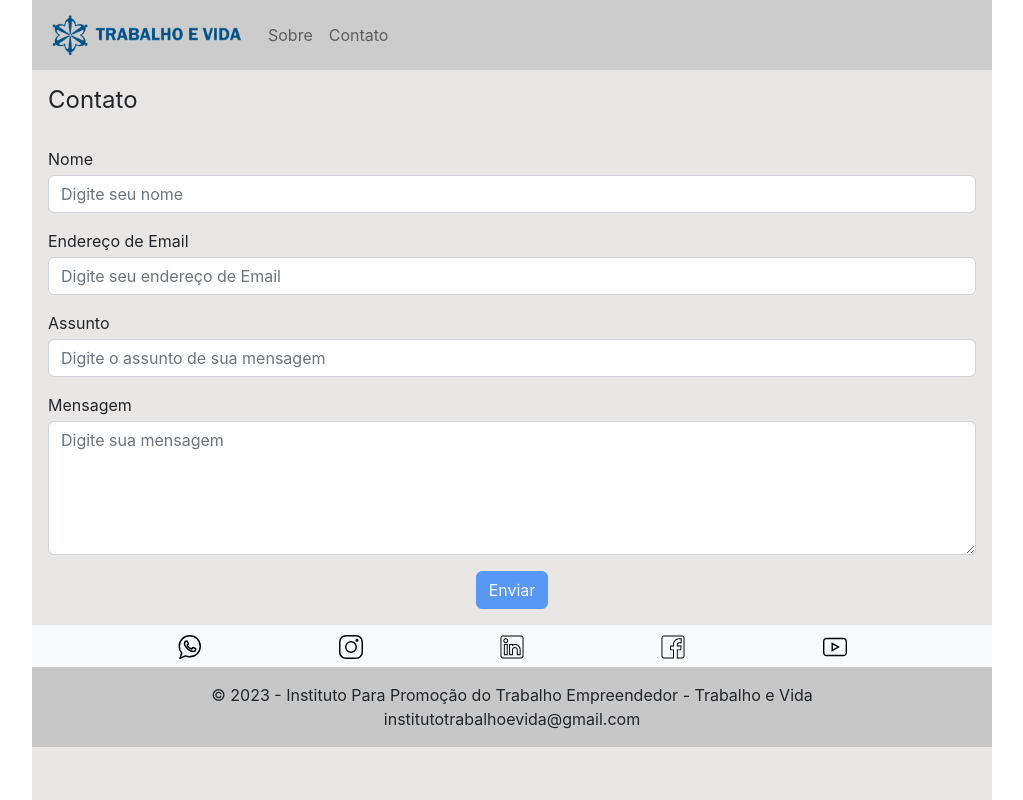
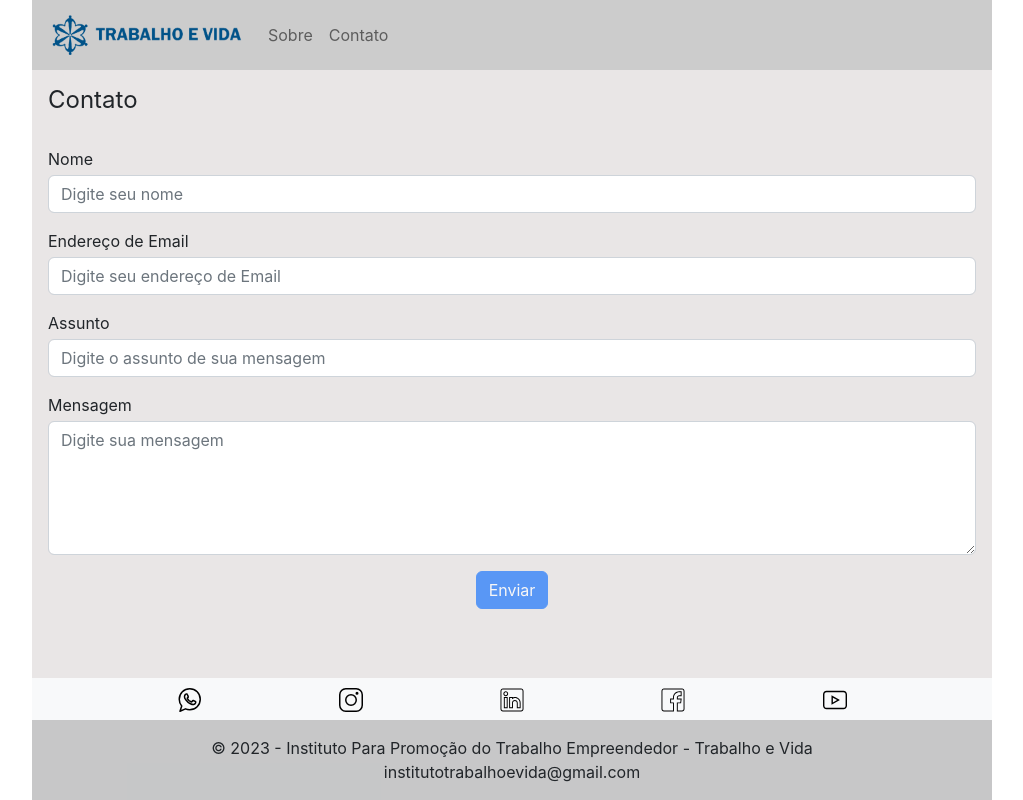
Before and after one commit to joaobarros1/trabalhoevida, a React (Create React App) app: page /contact in a window 1280 px wide. Shown: the whole page, without its empty margins (128-1151 px from the left). Built offline with nearby package versions, Linux system fonts and the light colour scheme.

Commit message:
fixing footer

```diff
--- a/src/components/Footer.js
+++ b/src/components/Footer.js
@@ -9,7 +9,7 @@ import YoutubeIcon from "../assets/images/youtube.svg";
 export class Footer extends Component {
   render() {
     return (
-      <footer className="bg-light text-center main-footer">
+      <footer className="bg-light text-center main-footer footer">
         <div className="container p-2">
           <div className="row">
             <div className="col-1"></div>
--- a/src/index.css
+++ b/src/index.css
@@ -48,6 +48,11 @@ img {
   height: auto;
 }
 
+body {
+  position: relative;
+  min-height: 100vh;
+}
+
 .page-wrapper {
   max-width: 960px;
   min-height: 100vh;
@@ -59,6 +64,23 @@ img {
   margin: 0 auto;
 }
 
+.page-container {
+  padding-bottom: 122px; /* set padding to footer height */
+}
+
+.footer {
+  position: absolute;
+  bottom: 0;
+  width: 100%;
+  height: 122px; /* set footer height */
+}
+
+@media (min-height: calc(100vh + 122px)) {
+  footer {
+    position: static;
+  }
+}
+
 @media only screen and (max-width: 960px) {
   .page-wrapper {
     max-width: 100%;
--- a/src/pages/About.js
+++ b/src/pages/About.js
@@ -4,9 +4,9 @@ import SimposioImg from "../assets/images/simposio.jpeg";
 class About extends Component {
   render() {
     return (
-      <div>
+      <div className="page-container">
         <h4 className="page-title p-3">Sobre nós</h4>
-        <div className="row mx-0">
+        <div className="row mx-0 mb-5">
           <div className="col-sm-5">
             <img src={SimposioImg} alt="Simposio" className="img-fluid" />
           </div>
--- a/src/pages/Contact.js
+++ b/src/pages/Contact.js
@@ -3,9 +3,9 @@ import React, { Component } from "react";
 class Contact extends Component {
   render() {
     return (
-      <div>
+      <div className="page-container">
         <h4 className="page-title p-3">Contato</h4>
-        <form action="#" method="POST" className="p-3">
+        <form action="#" method="POST" className="p-3 mb-5">
           <div className="form-group mb-3">
             <label for="inputName">Nome</label>
             <input
--- a/src/pages/Home.js
+++ b/src/pages/Home.js
@@ -6,7 +6,7 @@ import sjdc23 from "../assets/images/sjdc23.jpeg";
 class Home extends Component {
   render() {
     return (
-      <div className="d-flex">
+      <div className="d-flex page-container">
         <div className="d-flex flex-column">
           <h4 className="page-title p-3">
             Seminários, Simpósios e Cursos Técnicos
```
